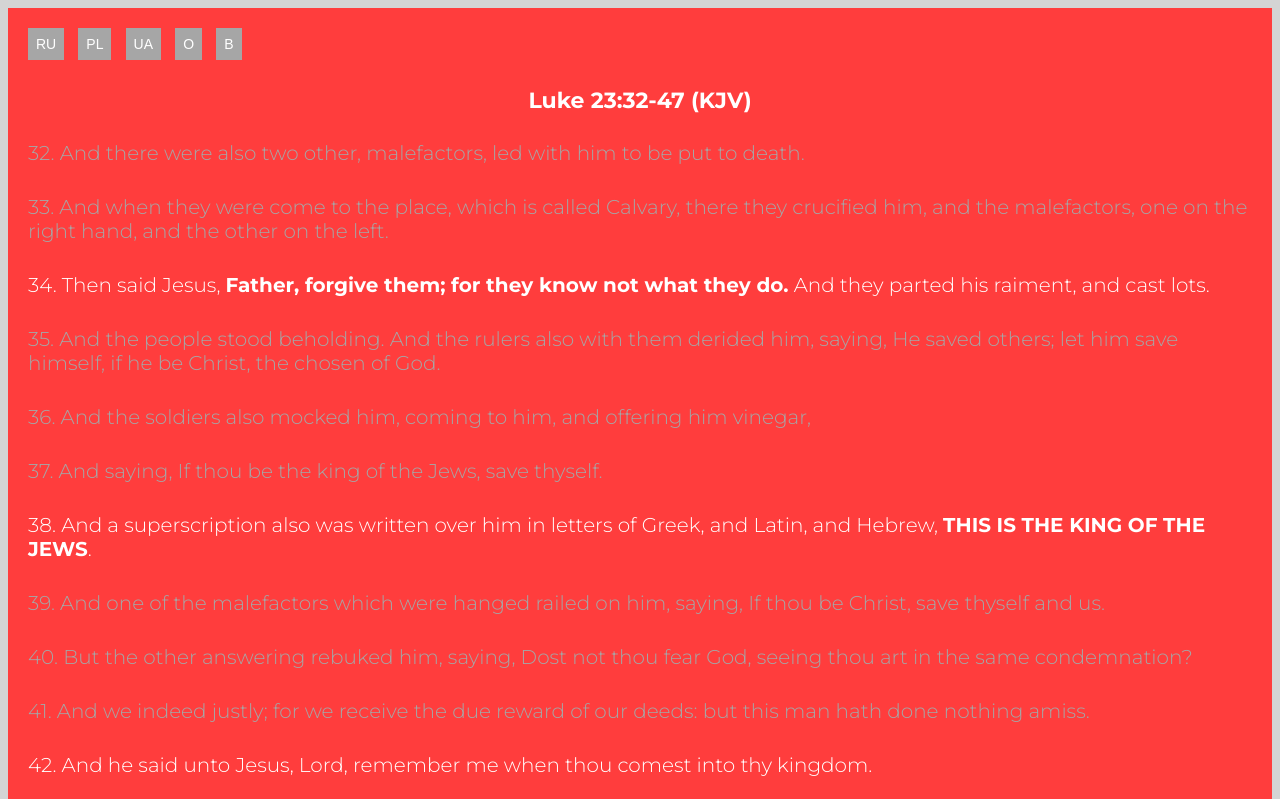
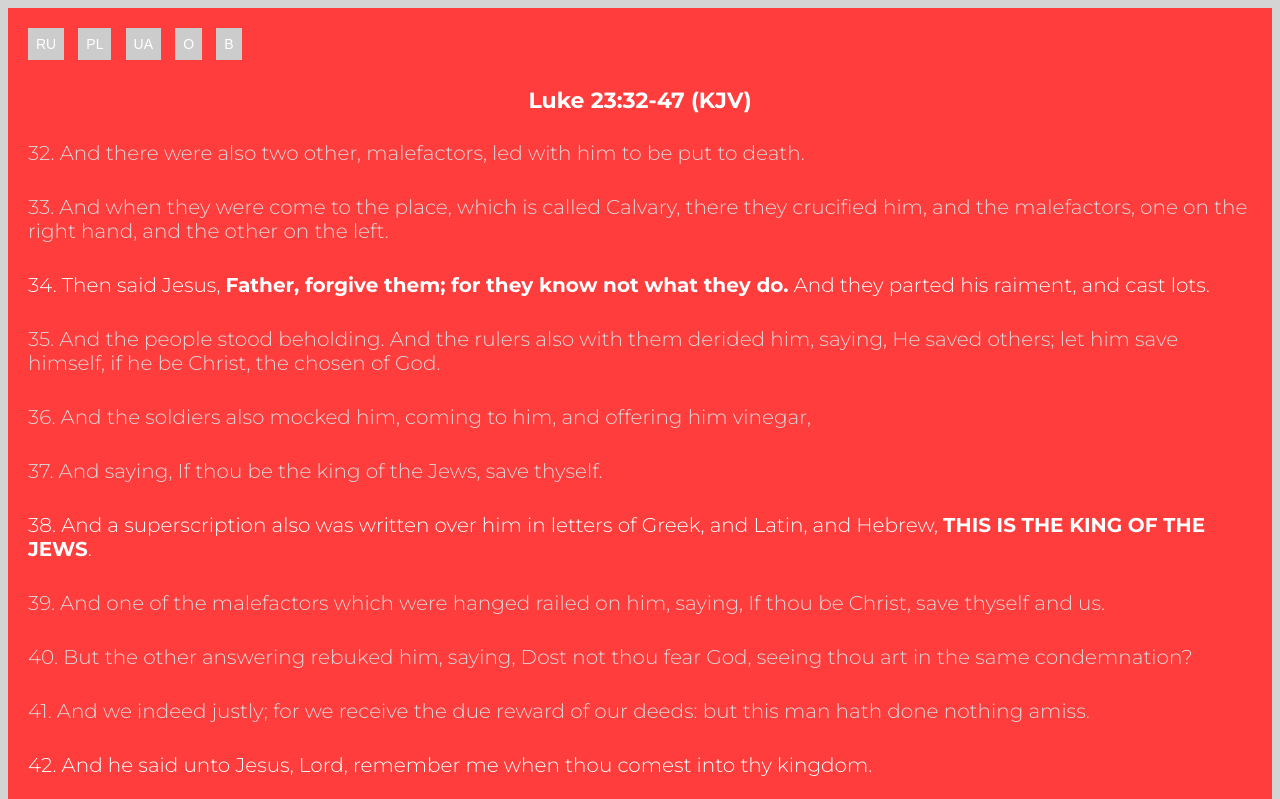
Before and after one commit to Mr-Front-End-dev/Bible-Verses-r--EN, a plain HTML site: page index.html in a window 1280 px wide. Shown: the top 799 px of the page. Drawn offline with Linux system fonts and the light colour scheme.

Commit message:
Updated colors

```diff
--- a/css/section.css
+++ b/css/section.css
@@ -26,7 +26,7 @@
 }
 
 .section__button {
-  background-color: hsl(0, 0%, 65%);
+  background-color: hsl(0, 0%, 80%);
   border-style: none;
   font-size: 14px;
   padding: 8px;
@@ -34,7 +34,7 @@
 }
 
 .section__button:hover {
-  background-color: hsl(0, 0%, 55%);
+  background-color: hsl(0, 0%, 65%);
 }
 
 .section__button--link {
--- a/css/style.css
+++ b/css/style.css
@@ -9,5 +9,5 @@ html {
 .body {
   font-family: 'Montserrat', sans-serif;
   background-color: hsl(0, 0%, 83%);
-  color: hsl(0, 0%, 65%);
+  color: hsl(0, 0%, 85%);
 }
```
